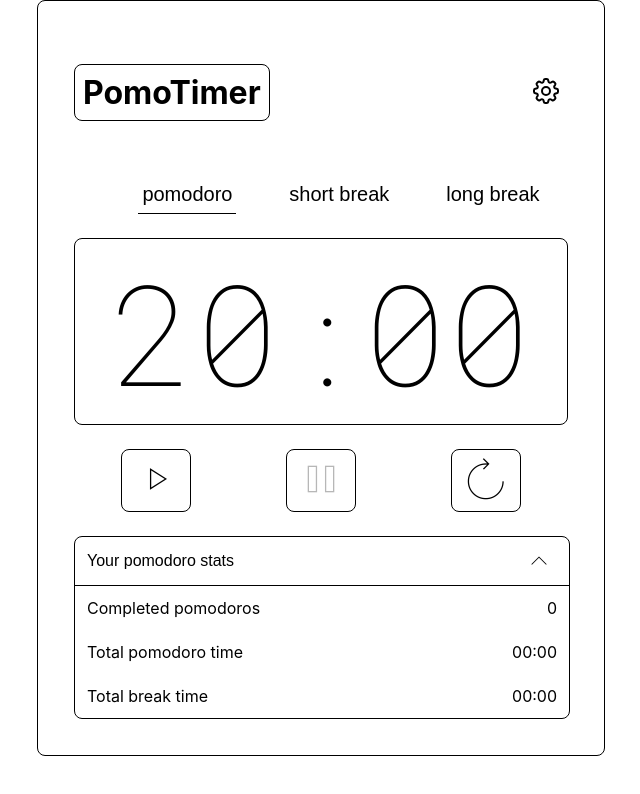
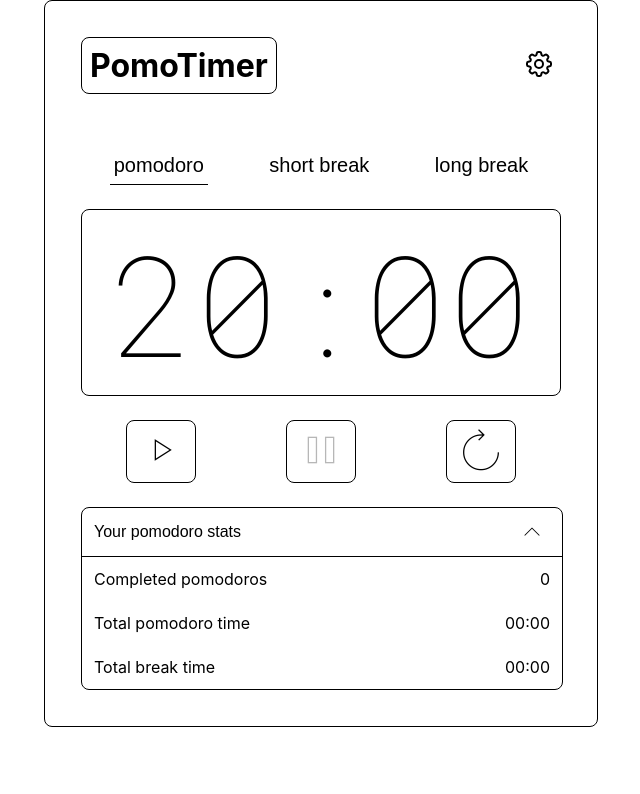
Before and after one commit to andythefan1/pomodoro-timer, a React (Create React App) app: page / in a window 1280 px wide. Shown: the top 794 px of the page, without its empty margins (319-959 px from the left). Built offline with nearby package versions, Linux system fonts and the light colour scheme.

Commit message:
misc UI fixes

```diff
--- a/src/App.css
+++ b/src/App.css
@@ -4,6 +4,4 @@ html {
 	box-sizing: border-box;
 
 	font-size: 62.5%;
-	display: flex;
-	justify-content: center;
 }
--- a/src/components/DigitalClock/styles.css
+++ b/src/components/DigitalClock/styles.css
@@ -1,5 +1,7 @@
 .digital-clock {
 	display: flex;
 	flex-direction: row;
+	justify-content: center;
+	overflow: hidden;
 	padding: 0 3.6rem;
 }
--- a/src/components/DigitalDigits/styles.css
+++ b/src/components/DigitalDigits/styles.css
@@ -1,6 +1,11 @@
 .digital-digits {
-	font-size: 14rem;
+	font-size: 12rem;
 	font-family: 'Roboto Mono', monospace;
 	font-weight: 100;
-	flex: 0 1;
 }
+
+@media (min-width: 600px) {
+	.digital-digits {
+		font-size: 14rem;
+	}
+}
--- a/src/components/Header/styles.css
+++ b/src/components/Header/styles.css
@@ -1,5 +1,5 @@
 .header {
 	display: flex;
 	justify-content: space-between;
-	align-items: center;
+	margin-bottom: 2.4rem;
 }
--- a/src/components/PomodoroTimer/styles.css
+++ b/src/components/PomodoroTimer/styles.css
@@ -1,5 +1,15 @@
+h1,
+h2,
+h3 {
+	margin: 0;
+}
+
 li {
 	list-style: none;
+}
+
+ul {
+	padding: 0;
 }
 
 button {
@@ -12,14 +22,16 @@ button {
 	border: 1px solid black;
 	border-radius: 8px;
 }
+.material-symbols-outlined {
+	font-variation-settings: 'FILL' 0, 'wght' 100, 'GRAD' 0, 'opsz' 48;
+}
 
 .pomodoro-timer {
 	display: flex;
 	flex-direction: column;
 	padding: 3.6rem;
 	row-gap: 2.4rem;
-	max-width: 60rem;
+	max-width: 48rem;
+	overflow: hidden;
+	margin: 0 auto;
 }
-.material-symbols-outlined {
-	font-variation-settings: 'FILL' 0, 'wght' 100, 'GRAD' 0, 'opsz' 48;
-}
```
